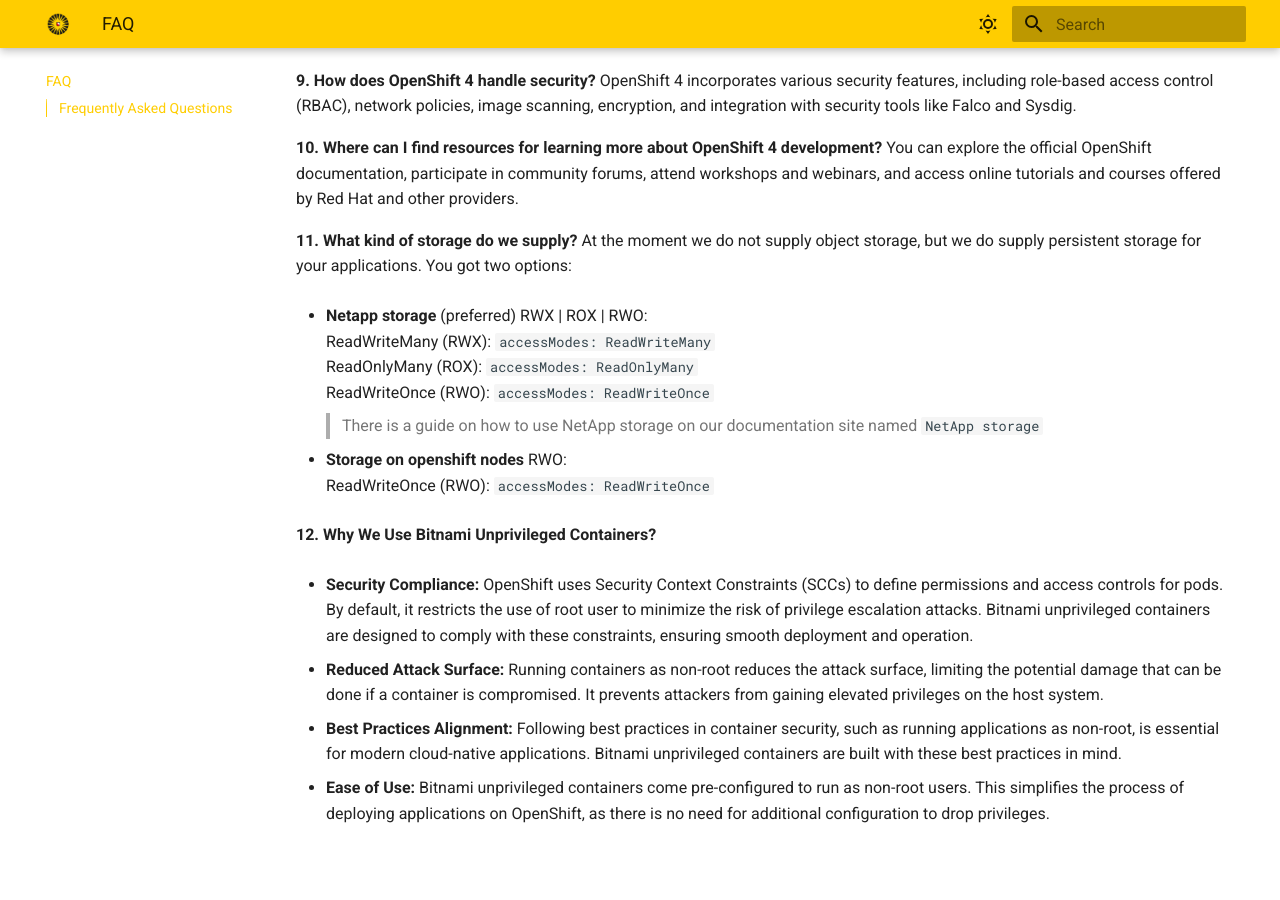
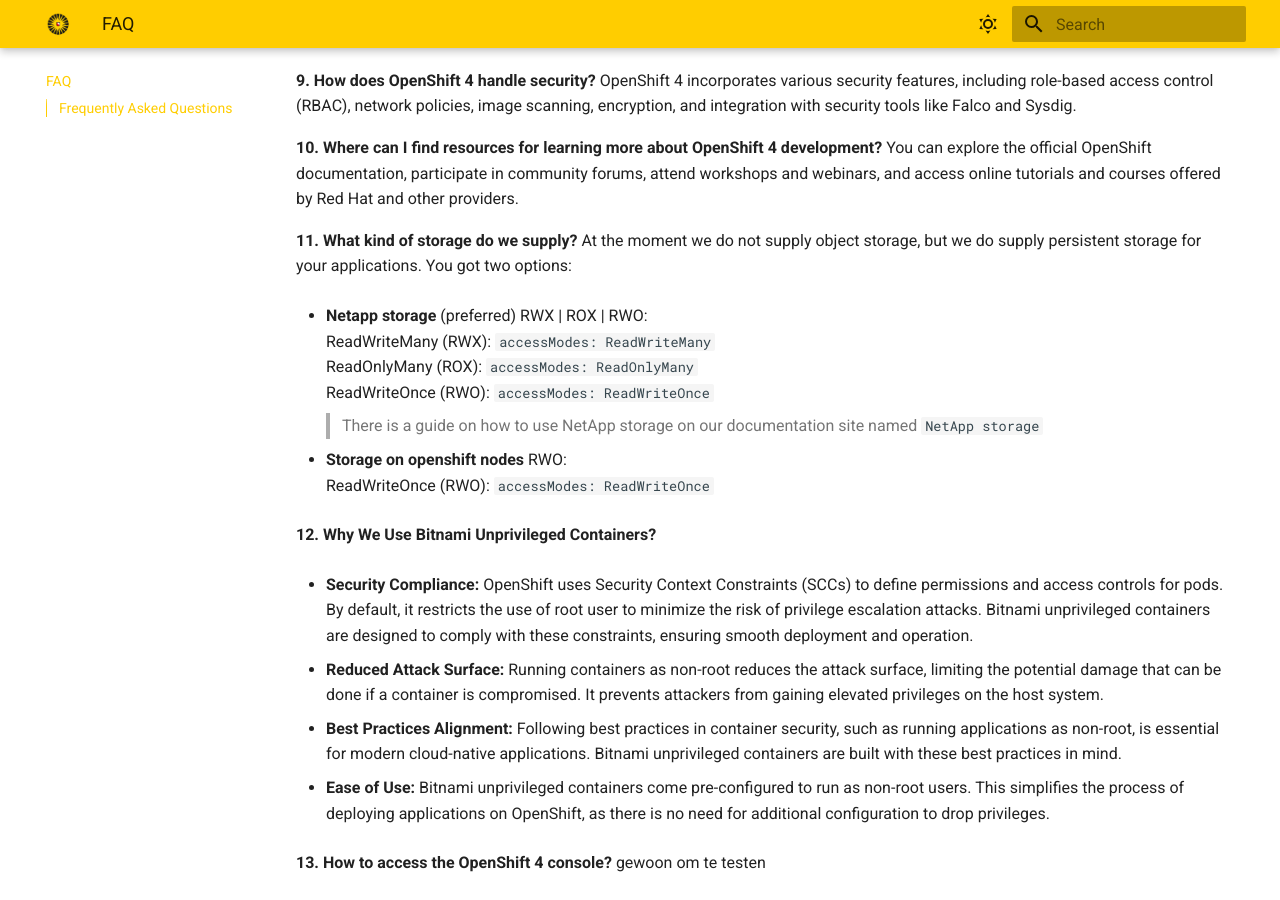
Before and after one commit to UtrechtUniversity/containerplatform-docs, an MkDocs documentation site: the page built from docs/faq.md, in a window 1280 px wide and 900 px high, scrolled down 865 px. Built offline with MkDocs 1.6.1 and Material for MkDocs 9.7.7, drawn with Linux system fonts in a browser that asks for light colours; before the commit the page ends 1723 px from its top, so only the background shows below that.

Commit message:
remove - add space

```diff
--- a/docs/faq.md
+++ b/docs/faq.md
@@ -59,3 +59,6 @@
 
 - **Ease of Use:**
    Bitnami unprivileged containers come pre-configured to run as non-root users. This simplifies the process of deploying applications on OpenShift, as there is no need for additional configuration to drop privileges.
+
+**13. How to access the OpenShift 4 console?**
+gewoon om te testen
```
